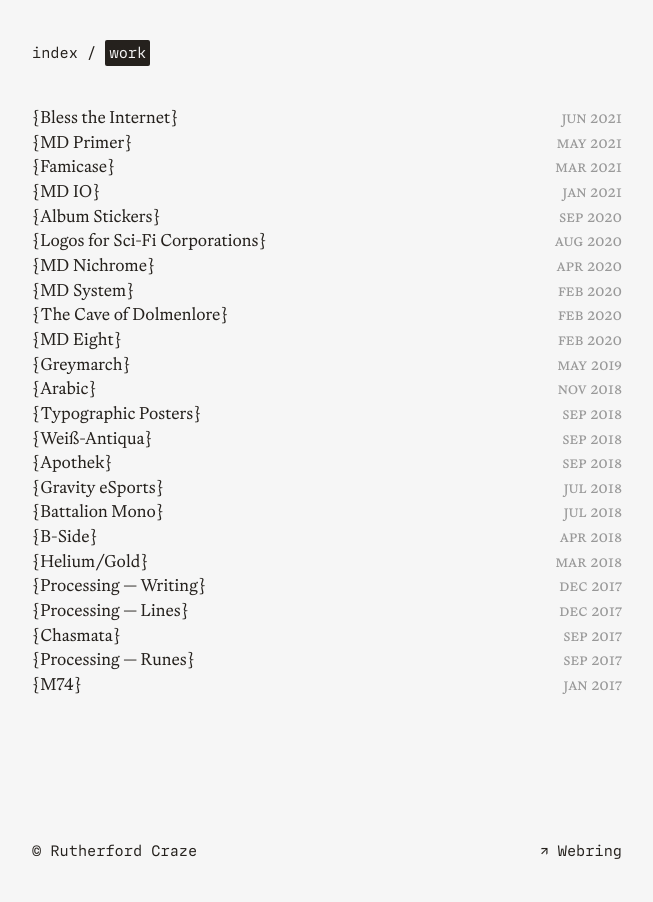
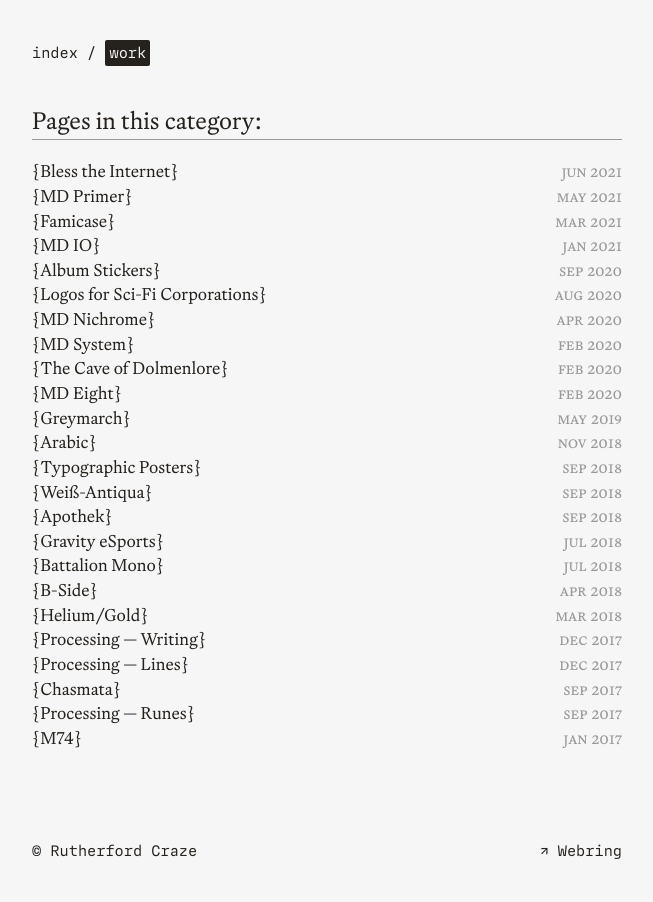
Before and after one commit to rutherfordcraze/rutherfordcraze.github.io, a Jekyll site: the page built from work.md, in a window 1280 px wide. Shown: the whole page, without its empty margins (313-966 px from the left). Built offline with Jekyll 4.4.1, drawn with Linux system fonts in a browser that asks for light colours.

Commit message:
Add category header

```diff
--- a/_layouts/category.html
+++ b/_layouts/category.html
@@ -10,6 +10,7 @@
 
 			<main>
 				<article>
+					<h2>Pages in this category:</h2>
 					{% include catlist.html category=page.title %}
 				</article>
 			</main>
```
